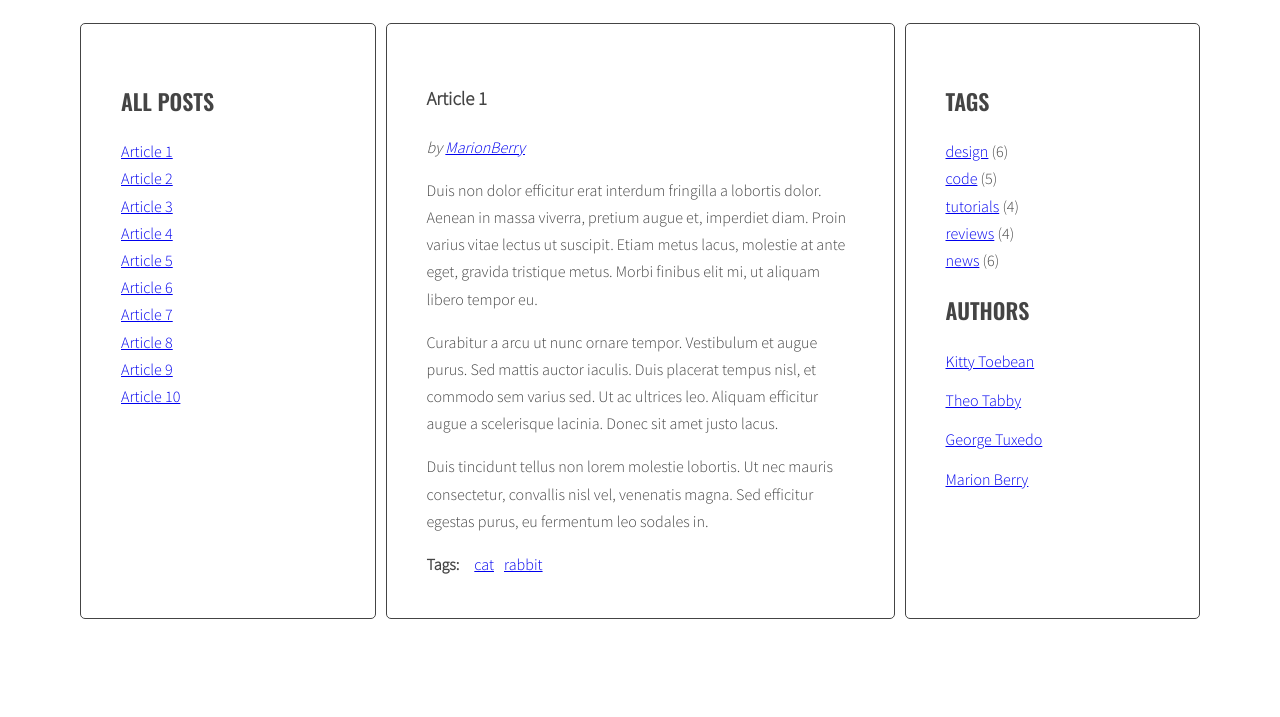
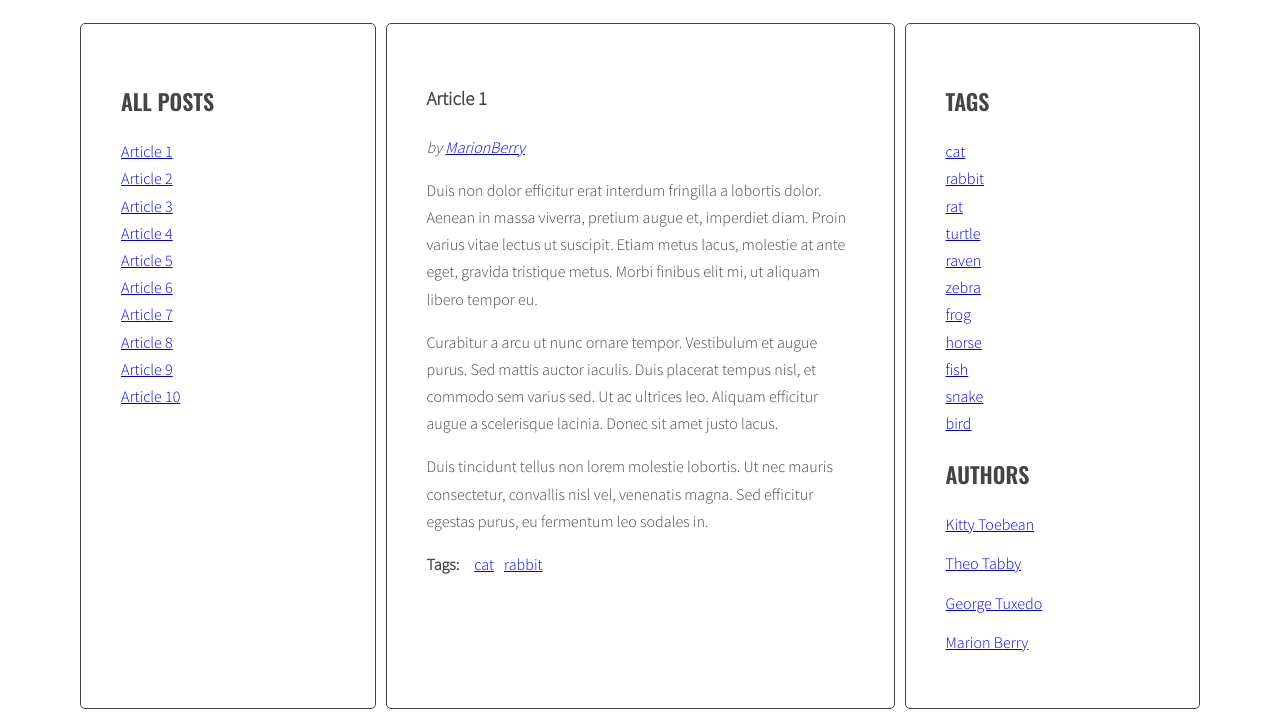
Before and after one commit to sonia-gus/javascript-blog, a website: page index.html in a window 1280 px wide. Shown: the part 220-937 px from the top of the page. Before the commit the page ends 847 px from the top, so only its background shows below. Drawn offline with nearby package versions, Linux system fonts and the light colour scheme.

Commit message:
update function generateTags

```diff
--- a/index.html
+++ b/index.html
@@ -178,11 +178,6 @@
               <aside class="sidebar">
                 <h2 class="section-title">Tags</h2>
                 <ul class="list tags">
-                  <li><a href="#">design</a> <span>(6)</span></li>
-                  <li><a href="#">code</a> <span>(5)</span></li>
-                  <li><a href="#">tutorials</a> <span>(4)</span></li>
-                  <li><a href="#">reviews</a> <span>(4)</span></li>
-                  <li><a href="#">news</a> <span>(6)</span></li>
                 </ul>
                 <h2 class="section-title">Authors</h2>
                 <ul class="list authors">
--- a/js/script.js
+++ b/js/script.js
@@ -38,7 +38,8 @@
     optTitleSelector = '.post-title',
     optTitleListSelector = '.titles',
     optArticleTagsSelector = '.post-tags .list',
-    optArticleAuthorSelector = '.post-author';
+    optArticleAuthorSelector = '.post-author',
+    optTagsListSelector = '.sidebar .tags';
 
   const generateTitleLinks = function(customSelector = ''){
     /* remove contents of titleList */
@@ -76,6 +77,7 @@
   generateTitleLinks();
 
   function generateTags(){
+    let allTags = [];
     /* find all articles */
     const articles = document.querySelectorAll(optArticleSelector);
     /* START LOOP: for every article: */
@@ -98,6 +100,9 @@
         /* add generated code to html variable */
         html= html + linkHTML;
         console.log(html);
+        if(allTags.indexOf(linkHTML) == -1){
+          allTags.push(linkHTML);
+        }
       /* END LOOP: for each tag */
       }
       /* insert HTML of all the links into the tags wrapper */
@@ -105,6 +110,10 @@
       console.log(tagsWrapper);
     /* END LOOP: for every article: */
     }
+    const tagList = document.querySelector(optTagsListSelector);
+    console.log(tagList);
+    console.log(allTags);
+    tagList.innerHTML = allTags.join(' ');
   }
   generateTags();
 
```
